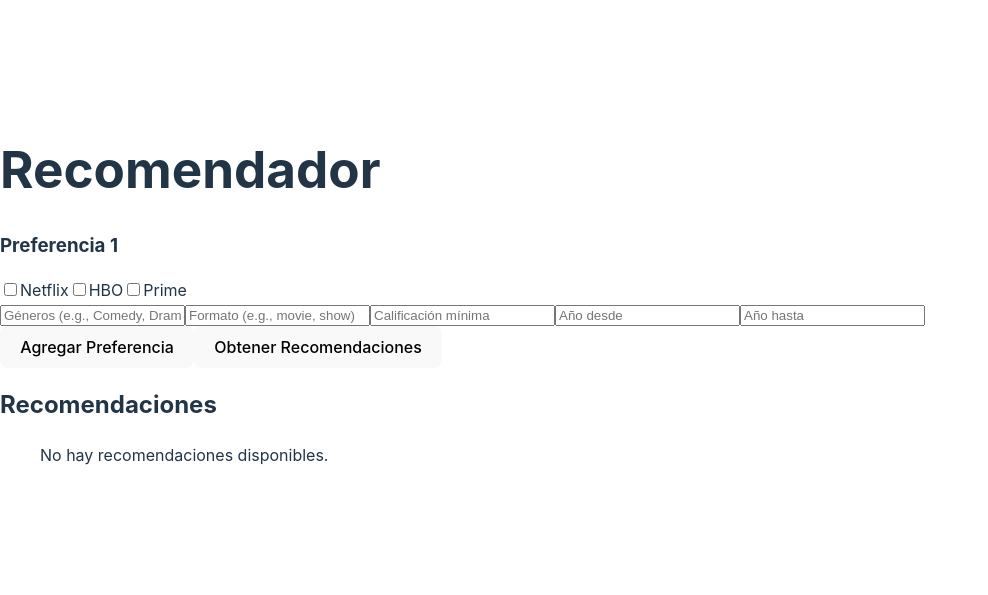
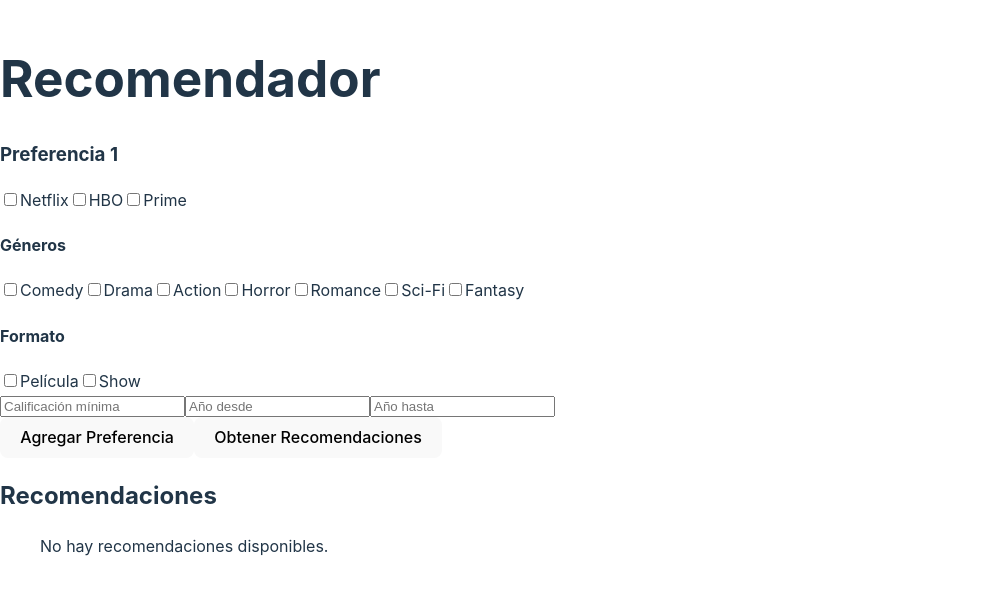
Before and after one commit to AndresNei20/Reko, a React (Vite) app in the folder Frontend/: page / in a window 1280 px wide. Shown: the part 105-700 px from the top of the page, without its empty margins (0-988 px from the left). Built offline with nearby package versions, Linux system fonts and the light colour scheme.

Commit message:
Feat: input checkbox in form

```diff
--- a/Frontend/src/App.jsx
+++ b/Frontend/src/App.jsx
@@ -3,7 +3,7 @@ import { useState } from 'react';
 function App() {
   const [respuestas, setRespuestas] = useState([{
     plataformas: [],
-    generos: '',
+    generos: [],
     formato: '',
     calificacion_minima: '',
     rango_anios: { desde: '', hasta: '' }
@@ -17,15 +17,16 @@ function App() {
     setRespuestas(updatedRespuestas);
   };
 
-  const handleCheckboxChange = (index, plataforma) => {
+  // Maneja el cambio de selección en las plataformas
+  const handleCheckboxChange = (index, field, value) => {
     const updatedRespuestas = [...respuestas];
-    const plataformasSeleccionadas = updatedRespuestas[index].plataformas;
+    const selectedValues = updatedRespuestas[index][field];
 
-    // Alternar la selección de la plataforma
-    if (plataformasSeleccionadas.includes(plataforma)) {
-      updatedRespuestas[index].plataformas = plataformasSeleccionadas.filter(p => p !== plataforma);
+    // Alternar la selección del valor
+    if (selectedValues.includes(value)) {
+      updatedRespuestas[index][field] = selectedValues.filter(item => item !== value);
     } else {
-      updatedRespuestas[index].plataformas.push(plataforma);
+      updatedRespuestas[index][field] = [...selectedValues, value];
     }
     setRespuestas(updatedRespuestas);
   };
@@ -33,7 +34,7 @@ function App() {
   const handleAddResponse = () => {
     setRespuestas([...respuestas, {
       plataformas: [],
-      generos: '',
+      generos: [],
       formato: '',
       calificacion_minima: '',
       rango_anios: { desde: '', hasta: '' }
@@ -42,47 +43,35 @@ function App() {
 
   const validateRespuestas = () => {
     for (let respuesta of respuestas) {
-      // Validación de plataformas
       if (respuesta.plataformas.length === 0) {
         setError('Debes seleccionar al menos una plataforma');
         return false;
       }
-
-      // Validación de géneros
-      if (!respuesta.generos.trim()) {
-        setError('El campo "Géneros" no puede estar vacío');
+      if (respuesta.generos.length === 0) {
+        setError('Debes seleccionar al menos un género');
         return false;
       }
-
-      // Validación de formato
       if (!respuesta.formato.trim()) {
         setError('El campo "Formato" no puede estar vacío');
         return false;
       }
-
-      // Validación de calificación mínima (convertir a número)
       if (!respuesta.calificacion_minima || isNaN(respuesta.calificacion_minima) || respuesta.calificacion_minima <= 0) {
         setError('La "Calificación mínima" debe ser un número mayor a 0');
         return false;
       }
-
-      // Validación de rango de años
-      if (!respuesta.rango_anios.desde || !respuesta.rango_anios.hasta ||
-          respuesta.rango_anios.desde > respuesta.rango_anios.hasta) {
+      if (!respuesta.rango_anios.desde || !respuesta.rango_anios.hasta || respuesta.rango_anios.desde > respuesta.rango_anios.hasta) {
         setError('El "Rango de años" es inválido');
         return false;
       }
     }
-
-    setError(''); // Si todas las validaciones pasaron, limpiar el error
+    setError('');
     return true;
   };
 
   const handleSubmit = async () => {
-    if (!validateRespuestas()) return; // Solo enviar si las validaciones pasan
+    if (!validateRespuestas()) return;
 
     try {
-      // Convertir calificación mínima a número antes de enviar
       const respuestasConvertidas = respuestas.map(respuesta => ({
         ...respuesta,
         calificacion_minima: parseFloat(respuesta.calificacion_minima)
@@ -103,8 +92,6 @@ function App() {
   return (
     <div>
       <h1>Recomendador</h1>
-
-      {/* Mensaje de error */}
       {error && <div style={{ color: 'red' }}>{error}</div>}
 
       {respuestas.map((respuesta, index) => (
@@ -117,7 +104,7 @@ function App() {
               <input
                 type="checkbox"
                 checked={respuesta.plataformas.includes('Netflix')}
-                onChange={() => handleCheckboxChange(index, 'Netflix')}
+                onChange={() => handleCheckboxChange(index, 'plataformas', 'Netflix')}
               />
               Netflix
             </label>
@@ -125,7 +112,7 @@ function App() {
               <input
                 type="checkbox"
                 checked={respuesta.plataformas.includes('HBO')}
-                onChange={() => handleCheckboxChange(index, 'HBO')}
+                onChange={() => handleCheckboxChange(index, 'plataformas', 'HBO')}
               />
               HBO
             </label>
@@ -133,29 +120,49 @@ function App() {
               <input
                 type="checkbox"
                 checked={respuesta.plataformas.includes('Prime')}
-                onChange={() => handleCheckboxChange(index, 'Prime')}
+                onChange={() => handleCheckboxChange(index, 'plataformas', 'Prime')}
               />
               Prime
             </label>
           </div>
 
-          {/* Campo para géneros */}
-          <input
-            type="text"
-            placeholder="Géneros (e.g., Comedy, Drama)"
-            value={respuesta.generos}
-            onChange={(e) => handleChange(index, 'generos', e.target.value)}
-          />
+          {/* Checkboxes para los géneros */}
+          <div>
+            <h4>Géneros</h4>
+            {["Comedy", "Drama", "Action", "Horror", "Romance", "Sci-Fi", "Fantasy"].map(genre => (
+              <label key={genre}>
+                <input
+                  type="checkbox"
+                  checked={respuesta.generos.includes(genre)}
+                  onChange={() => handleCheckboxChange(index, 'generos', genre)}
+                />
+                {genre}
+              </label>
+            ))}
+          </div>
 
-          {/* Campo para formato */}
-          <input
-            type="text"
-            placeholder="Formato (e.g., movie, show)"
-            value={respuesta.formato}
-            onChange={(e) => handleChange(index, 'formato', e.target.value)}
-          />
+          {/* Campo para formato (checkboxes) */}
+          <div>
+            <h4>Formato</h4>
+            <label>
+              <input
+                type="checkbox"
+                checked={respuesta.formato === 'movie'}
+                onChange={() => handleChange(index, 'formato', 'movie')}
+              />
+              Película
+            </label>
+            <label>
+              <input
+                type="checkbox"
+                checked={respuesta.formato === 'show'}
+                onChange={() => handleChange(index, 'formato', 'show')}
+              />
+              Show
+            </label>
+          </div>
 
-          {/* Campo para calificación mínima */}
+          {/* Calificación mínima */}
           <input
             type="number"
             placeholder="Calificación mínima"
@@ -163,7 +170,7 @@ function App() {
             onChange={(e) => handleChange(index, 'calificacion_minima', e.target.value)}
           />
 
-          {/* Campos para el rango de años */}
+          {/* Rango de años */}
           <input
             type="number"
             placeholder="Año desde"
@@ -184,7 +191,7 @@ function App() {
 
       <h2>Recomendaciones</h2>
       <ul>
-        {recomendaciones && recomendaciones.length > 0 ? (
+        {recomendaciones.length > 0 ? (
           recomendaciones.map((rec, index) => (
             <li key={index}>{rec.title} ({rec.releaseYear})</li>
           ))
```
Also changed, not shown: 1 other file (tests, documents, lock files or other folders).
